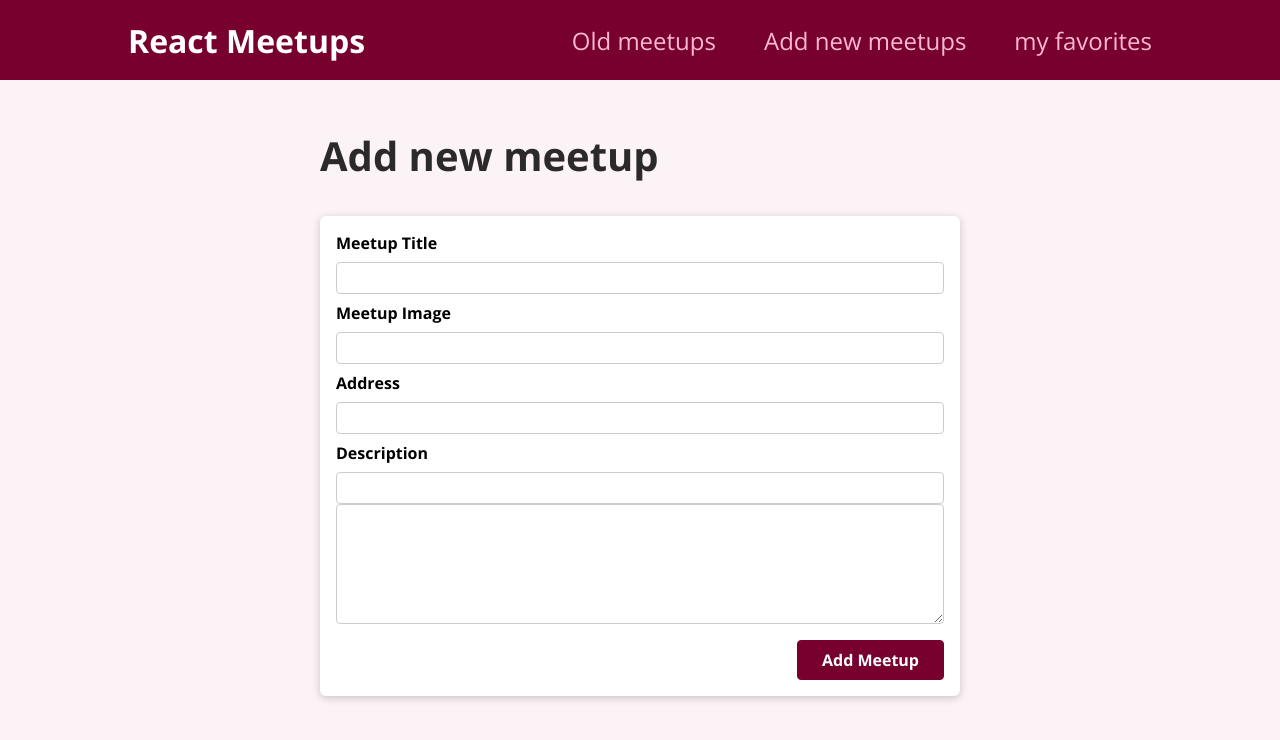
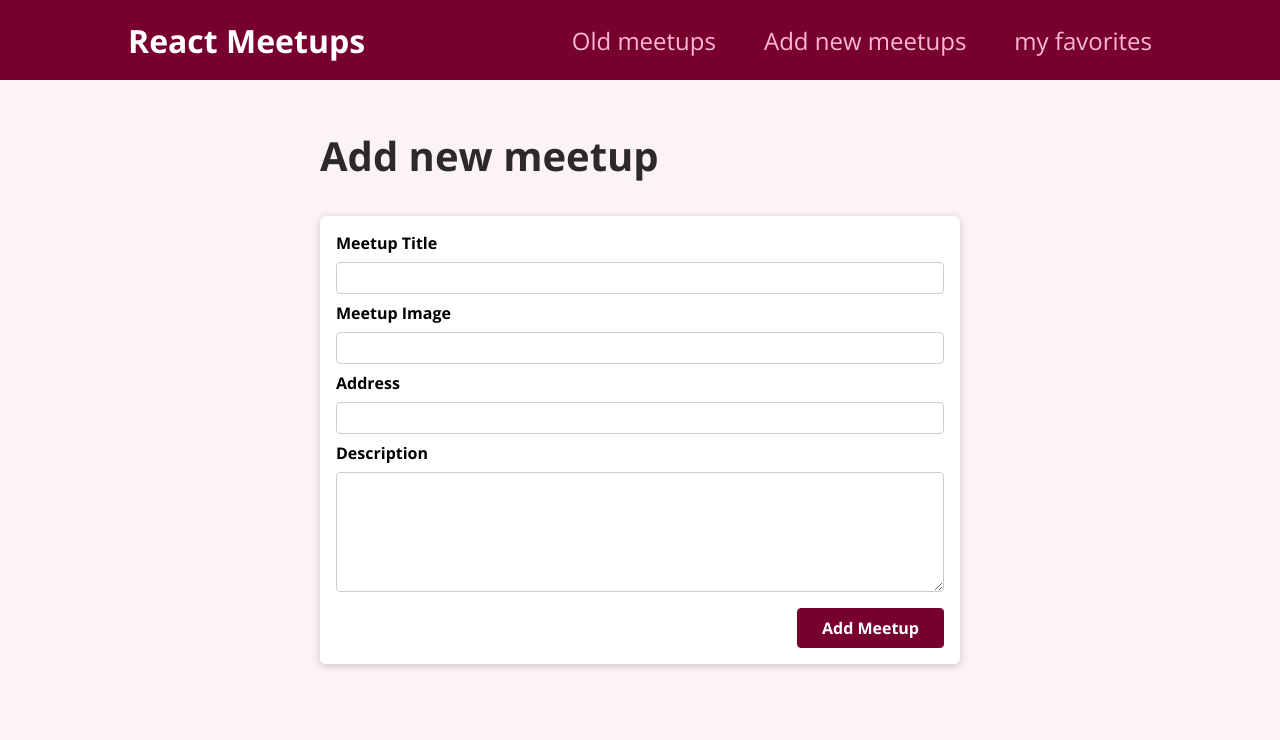
Before and after one commit to jck-bit/learning-_react, a React (Create React App) app: page /new-meetups in a window 1280 px wide. Shown: the top 740 px of the page. Built offline with nearby package versions, Linux system fonts and the light colour scheme.

Commit message:
new description panel

```diff
--- a/src/components/meetups/NewMeetupForm.js
+++ b/src/components/meetups/NewMeetupForm.js
@@ -46,7 +46,6 @@ const NewMeetupForm = (props) => {
             </div>
             <div className={classes.control}>
                 <label htmlFor='description'>Description</label>
-                <input type="text" required id="description" />
                 <textarea id="description" required rows='5' ref ={descriptionInputRef}>
 
                 </textarea>
```
